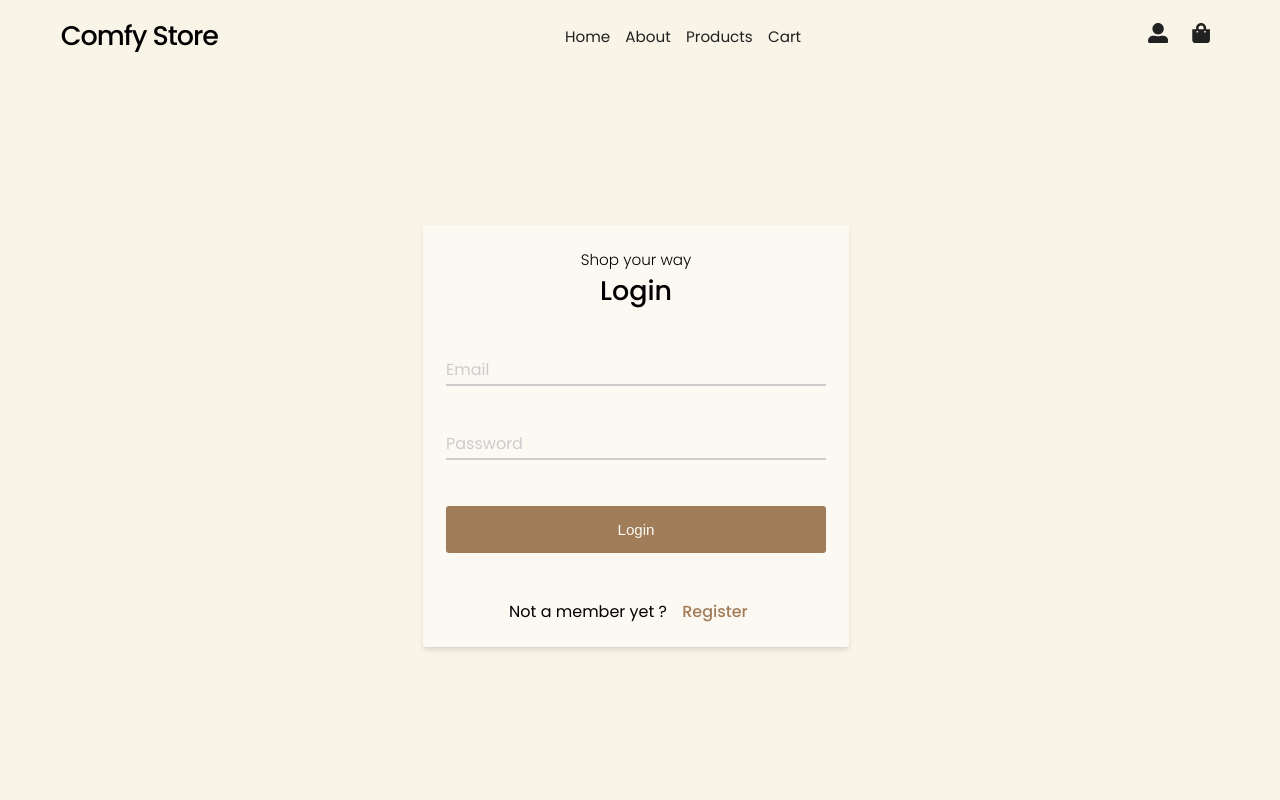
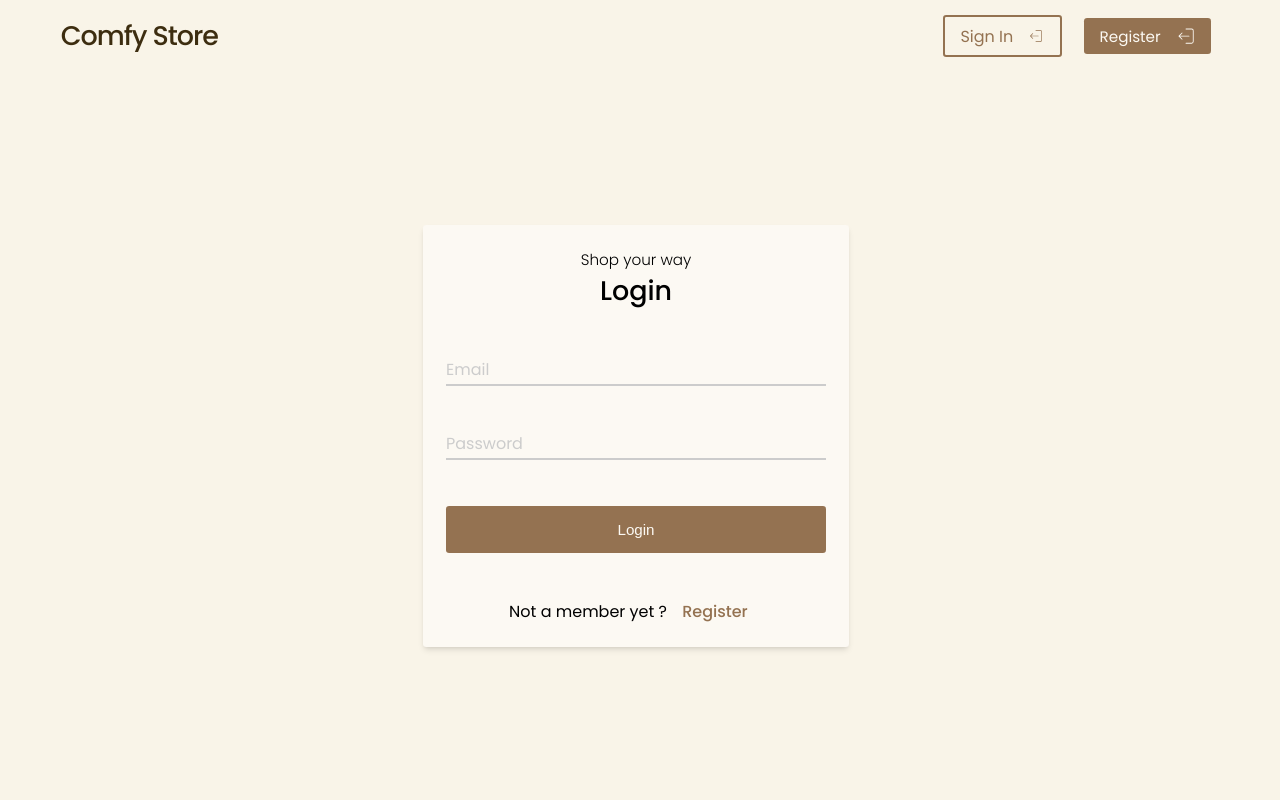
Before and after one commit to Git-Darkmoon/Comfy-Store-v2, a Next.js app: page /login in a window 1280 px wide. Shown: the top 800 px of the page. Built offline with nearby package versions, Linux system fonts and the light colour scheme.

Commit message:
[TO-DO] Fix the login issues with redirect and validating the user from localStorage with the components in the Navbar.

```diff
--- a/src/app/layout.tsx
+++ b/src/app/layout.tsx
@@ -68,11 +68,11 @@ export default function RootLayout({
     <html lang="en">
       <body className={poppins.className}>
         <Toaster position="top-center" />
-        <Navbar />
-        <main className="main">
-          <StoreProvider>{children}</StoreProvider>
-        </main>
-        <Footer />
+        <StoreProvider>
+          <Navbar />
+          <main className="main">{children}</main>
+          <Footer />
+        </StoreProvider>
       </body>
     </html>
   )
--- a/src/components/Account/Login/Login.tsx
+++ b/src/components/Account/Login/Login.tsx
@@ -4,9 +4,12 @@ import AccountForm from "../AccountForm"
 import { useAppDispatch } from "@/lib/hooks"
 import { makeUserLogin } from "@/lib/features/user/userSlice"
 import { loginCredentials } from "@/utils/types"
+import { useRouter } from "next/navigation"
+import toast from "react-hot-toast"
 
 function Login() {
   const dispatch = useAppDispatch()
+  const router = useRouter()
 
   const handleSubmit = async (event: React.FormEvent<HTMLFormElement>) => {
     event.preventDefault()
@@ -14,7 +17,13 @@ function Login() {
     const formData = new FormData(event.currentTarget)
     const data = Object.fromEntries(formData.entries())
 
-    dispatch(makeUserLogin(data as loginCredentials))
+    try {
+      dispatch(makeUserLogin(data as loginCredentials)).unwrap()
+      toast.success("Welcome back!")
+      router.push("/")
+    } catch (error) {
+      toast.error("Login failed: " + error)
+    }
   }
 
   return <AccountForm submitHandler={handleSubmit} variant="login" />
--- a/src/components/Layout/Navbar.tsx
+++ b/src/components/Layout/Navbar.tsx
@@ -1,5 +1,12 @@
+"use client"
+
+import { logoutUser } from "@/lib/features/user/userSlice"
+import { useAppDispatch, useAppSelector } from "@/lib/hooks"
 import { ROUTES_NAME, ROUTES_PATH } from "@/utils/routes"
 import Link from "next/link"
+import { useRouter } from "next/navigation"
+import toast from "react-hot-toast"
+import { CiLogout } from "react-icons/ci"
 import { FaShoppingBag, FaUserAlt } from "react-icons/fa"
 
 const NavbarElements = [
@@ -22,12 +29,25 @@ const NavbarElements = [
 ]
 
 function Navbar() {
+  const { user } = useAppSelector((state) => state.user)
+  const dispatch = useAppDispatch()
+  const router = useRouter()
+
+  const handleLogout = () => {
+    // dispatch(clearCart()) TO-DO
+    dispatch(logoutUser())
+    toast.success("Logged Out")
+    router.push("/")
+  }
+
   return (
     <nav className="navbar">
       <header className="navbar__wrapper">
         <div className="navbar__logo">Comfy Store</div>
+
         <ul className="navbar__linksContainer">
-          {NavbarElements.map(({ name, path }) => (
+          {user &&
+            NavbarElements.map(({ name, path }) => (
               <li key={name}>
                 <Link className="navbar__link" href={path}>
                   {name}
@@ -35,21 +55,36 @@ function Navbar() {
               </li>
             ))}
         </ul>
+
         <div className="navbar__iconsContainer">
+          {user ? (
+            <>
+              <p className="navbar__loggedUser">{user?.user?.username}</p>
+              <button className="navbar__primaryBtn" onClick={handleLogout}>
+                Logout
+                <CiLogout className="navbar__logoutIcon" />
+              </button>
+            </>
+          ) : (
+            <>
               <Link
-            className="navbar__link navbar__icon"
-            href={ROUTES_PATH.USER}
-            about={ROUTES_NAME.USER}
+                className="navbar__loginBtn"
+                href={ROUTES_PATH.LOGIN}
+                about={ROUTES_NAME.LOGIN}
               >
-            <FaUserAlt />
+                {ROUTES_NAME.LOGIN}
+                <CiLogout className="navbar__logoutIcon" />
               </Link>
               <Link
-            className="navbar__link navbar__icon"
-            href={ROUTES_PATH.CART}
-            about={ROUTES_NAME.CART}
+                className="navbar__registerBtn"
+                href={ROUTES_PATH.REGISTER}
+                about={ROUTES_NAME.REGISTER}
               >
-            <FaShoppingBag />
+                {ROUTES_NAME.REGISTER}
+                <CiLogout className="navbar__logoutIcon" />
               </Link>
+            </>
+          )}
         </div>
       </header>
     </nav>
--- a/src/lib/features/user/userSlice.ts
+++ b/src/lib/features/user/userSlice.ts
@@ -1,23 +1,27 @@
 "use client"
 
 import { createAsyncThunk, createSlice } from "@reduxjs/toolkit"
-import { loginCredentials, type User } from "../../../utils/types"
+import {
+  loginCredentials,
+  userLoginAPIResponse,
+  type User,
+} from "../../../utils/types"
 import { loginUserRequest } from "@/services/comfy"
 import toast from "react-hot-toast"
 import { redirect } from "next/navigation"
 
 type userState = {
-  user: User | null
+  user: userLoginAPIResponse | null
   isLoading: boolean
 }
 
-const getUserFromLocalStorage = (): User | null => {
+const getUserFromLocalStorage = (): userLoginAPIResponse | null => {
   let user: string | null = ""
-  if (typeof window !== "undefined") {
+  // if (typeof window !== "undefined") {
+  if (!user) return null
   user = localStorage.getItem("user")
 
-    if (!user) return null
-  }
+  // }
   return user ? JSON.parse(user) : null
 }
 
@@ -28,10 +32,10 @@ const initialUserState: userState = {
 
 export const makeUserLogin = createAsyncThunk(
   "user/loginUser",
-  async (credentials: loginCredentials) => {
+  async (credentials: loginCredentials, { rejectWithValue }) => {
     try {
       const response = await loginUserRequest(credentials)
-      return response.data // Only returning the data you need
+      return response.data
     } catch (error) {
       const errorMessage =
         error instanceof Error ? error.message : String(error)
@@ -43,20 +47,26 @@ export const makeUserLogin = createAsyncThunk(
 const userSlice = createSlice({
   name: "user",
   initialState: initialUserState,
-  reducers: {},
+  reducers: {
+    logoutUser: (state) => {
+      state.user = null
+      localStorage.removeItem("user")
+    },
+  },
   extraReducers: (builder) => {
-    builder.addCase(makeUserLogin.pending, (state) => {
+    builder
+      .addCase(makeUserLogin.pending, (state) => {
         state.isLoading = true
       })
-    builder.addCase(makeUserLogin.fulfilled, (state, action) => {
-      const credentials: loginCredentials = action?.payload
+      .addCase(makeUserLogin.fulfilled, (state, action) => {
+        const credentials: loginCredentials & userLoginAPIResponse =
+          action?.payload
         localStorage.setItem("user", JSON.stringify(credentials))
         state.user = credentials
 
         state.isLoading = false
       })
-
-    builder.addCase(makeUserLogin.rejected, (state, action) => {
+      .addCase(makeUserLogin.rejected, (state, action) => {
         toast.error(action.error.message as string)
 
         state.isLoading = false
@@ -64,5 +74,5 @@ const userSlice = createSlice({
   },
 })
 
-// export const { loginUser } = userSlice.actions
+export const { logoutUser } = userSlice.actions
 export const userReducer = userSlice.reducer
--- a/src/styles/_variables.scss
+++ b/src/styles/_variables.scss
@@ -3,7 +3,7 @@ $clr-white: hsl(40, 60%, 97%);
 $clr-cream: #f9f4e8;
 $clr-gray: #e9dfd3;
 $clr-black: #212121;
-$clr-primary: #a17c59;
+$clr-primary: hsl(29, 29%, 45%);
 $clr-secondary: hsl(39, 59%, 15%); //#6c969d
 $clr-error: #fe4a49; //#6c969d
 
--- a/src/styles/components/SharedLayout/Navbar.scss
+++ b/src/styles/components/SharedLayout/Navbar.scss
@@ -27,6 +27,7 @@
   font-size: vars.$fs-2;
   font-weight: 500;
   letter-spacing: -1px;
+  color: vars.$clr-secondary;
 }
 
 .navbar__link {
@@ -41,12 +42,45 @@
 }
 
 .navbar__iconsContainer {
-  @include mixins.flexy(center, center);
+  // @include mixins.flexy(center, center);
   gap: vars.$gutter-m;
 }
 
-.navbar__icon {
-  font-size: vars.$fs-1;
+.navbar__loggedUser {
+  color: vars.$clr-primary;
+  font-weight: 500;
+  user-select: none;
+  cursor: not-allowed;
+}
+
+.navbar__loginBtn {
+  @include mixins.flexy(center, center);
+  gap: vars.$gutter-s;
+  padding-inline: vars.$gutter-s;
+  padding-block: 0.4rem;
+  border-radius: vars.$border-radius;
+  border: 2px solid vars.$clr-primary;
+  color: vars.$clr-primary;
+}
+
+.navbar__registerBtn {
+  background-color: vars.$clr-primary;
+  color: vars.$clr-white;
+  font-size: vars.$fs-0;
+  padding-inline: vars.$gutter-s;
+  padding-block: 0.4rem;
+  border-radius: vars.$border-radius;
+  @include mixins.my_transition(opacity);
+  @include mixins.flexy(center, center);
+  gap: vars.$gutter-s;
+
+  &:hover {
+    opacity: 0.8;
+  }
+
+  .navbar__logoutIcon {
+    font-size: vars.$fs-1;
+  }
 }
 
 @media (width <= 768px) {
--- a/src/utils/routes.ts
+++ b/src/utils/routes.ts
@@ -5,7 +5,8 @@ export enum ROUTES_NAME {
   CART = "Cart",
   CHECKOUT = "Checkout",
   ORDERS = "Orders",
-  USER = "User Profile Account",
+  LOGIN = "Sign In",
+  REGISTER = "Register",
 }
 
 export enum ROUTES_PATH {
@@ -15,5 +16,6 @@ export enum ROUTES_PATH {
   CART = "/cart",
   CHECKOUT = "/checkout",
   ORDERS = "/orders",
-  USER = "/account",
+  LOGIN = "/login",
+  REGISTER = "/register",
 }
--- a/src/utils/types.ts
+++ b/src/utils/types.ts
@@ -19,7 +19,7 @@ export type User = {
   password: string
 }
 
-export type LoginAPIResponse = {
+export type userLoginAPIResponse = {
   readonly jwt: string
   readonly user: UserResponse
 }
```
Also changed, not shown: src/app/page.tsx (+4 -5 lines). Lines whose indentation alone changed are shown as unchanged.
